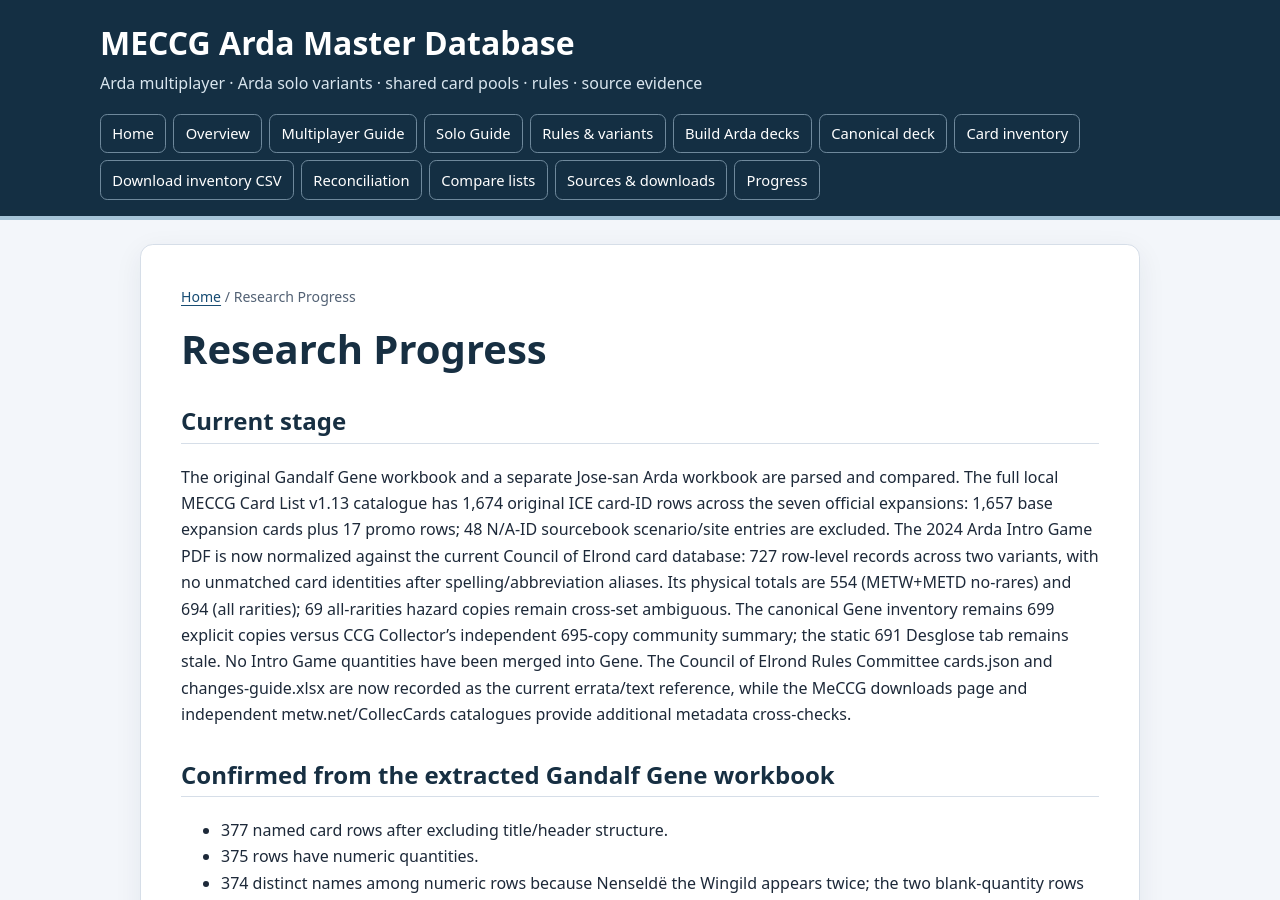
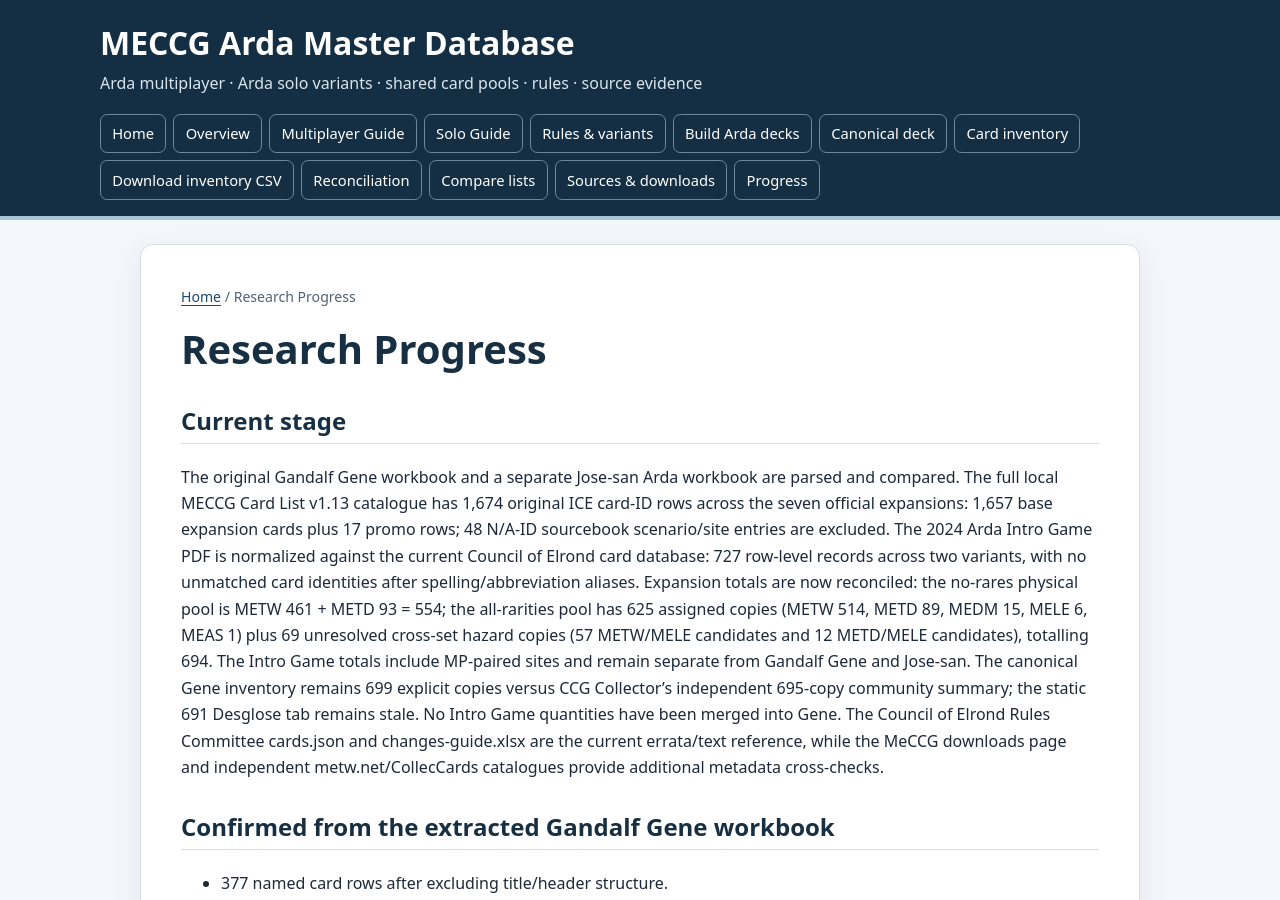
Before and after one commit to JamSpot/meccg-arda-master-database, a Jekyll site: the page built from docs/research-progress.md, in a window 1280 px wide and 900 px high. Built offline with Jekyll 4.4.1, drawn with Linux system fonts in a browser that asks for light colours; our own code applies the rules of GitHub Pages for plain Markdown files.

Commit message:
Record Arda Intro Game expansion totals in research progress

```diff
--- a/docs/research-progress.md
+++ b/docs/research-progress.md
@@ -1,7 +1,7 @@
 # Research Progress
 
 ## Current stage
-The original Gandalf Gene workbook and a separate Jose-san Arda workbook are parsed and compared. The full local MECCG Card List v1.13 catalogue has 1,674 original ICE card-ID rows across the seven official expansions: 1,657 base expansion cards plus 17 promo rows; 48 N/A-ID sourcebook scenario/site entries are excluded. The 2024 Arda Intro Game PDF is now normalized against the current Council of Elrond card database: 727 row-level records across two variants, with no unmatched card identities after spelling/abbreviation aliases. Its physical totals are 554 (METW+METD no-rares) and 694 (all rarities); 69 all-rarities hazard copies remain cross-set ambiguous. The canonical Gene inventory remains 699 explicit copies versus CCG Collector's independent 695-copy community summary; the static 691 Desglose tab remains stale. No Intro Game quantities have been merged into Gene. The Council of Elrond Rules Committee cards.json and changes-guide.xlsx are now recorded as the current errata/text reference, while the MeCCG downloads page and independent metw.net/CollecCards catalogues provide additional metadata cross-checks.
+The original Gandalf Gene workbook and a separate Jose-san Arda workbook are parsed and compared. The full local MECCG Card List v1.13 catalogue has 1,674 original ICE card-ID rows across the seven official expansions: 1,657 base expansion cards plus 17 promo rows; 48 N/A-ID sourcebook scenario/site entries are excluded. The 2024 Arda Intro Game PDF is normalized against the current Council of Elrond card database: 727 row-level records across two variants, with no unmatched card identities after spelling/abbreviation aliases. Expansion totals are now reconciled: the no-rares physical pool is METW 461 + METD 93 = 554; the all-rarities pool has 625 assigned copies (METW 514, METD 89, MEDM 15, MELE 6, MEAS 1) plus 69 unresolved cross-set hazard copies (57 METW/MELE candidates and 12 METD/MELE candidates), totalling 694. The Intro Game totals include MP-paired sites and remain separate from Gandalf Gene and Jose-san. The canonical Gene inventory remains 699 explicit copies versus CCG Collector's independent 695-copy community summary; the static 691 Desglose tab remains stale. No Intro Game quantities have been merged into Gene. The Council of Elrond Rules Committee cards.json and changes-guide.xlsx are the current errata/text reference, while the MeCCG downloads page and independent metw.net/CollecCards catalogues provide additional metadata cross-checks.
 
 ## Confirmed from the extracted Gandalf Gene workbook
 - 377 named card rows after excluding title/header structure.
```
